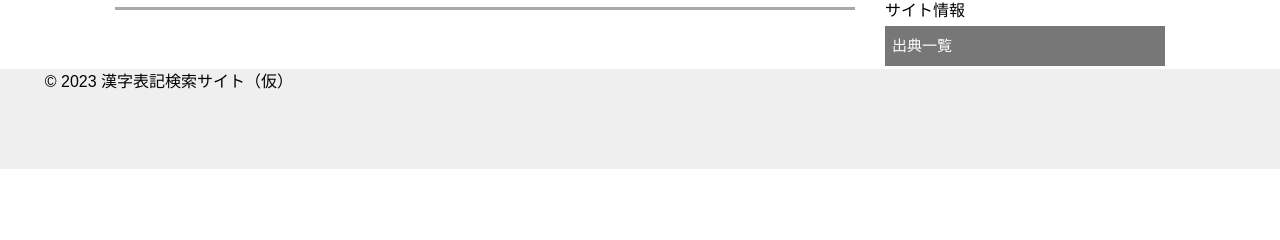
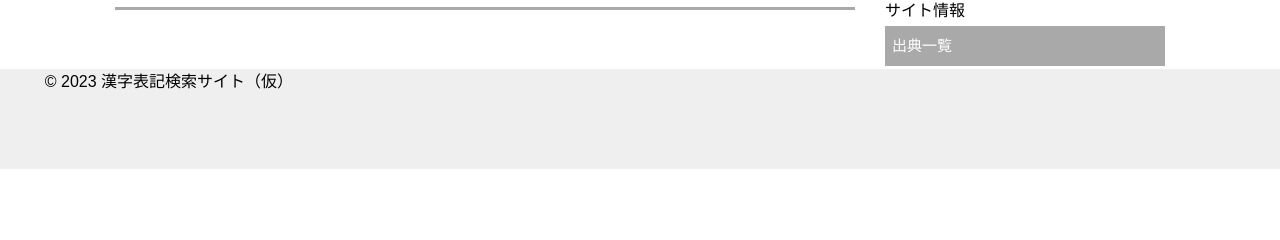
Before and after one commit to Moctai/kanjiproject, a Django app: template kanjiapp/templates/tags.html in a window 1280 px wide, with the pointer over the restyled element. Shown: the part 230-470 px from the top of the page. Run offline with Django 4.2, Linux system fonts and the light colour scheme; the template is opened without the code that fills it, so the values that code supplies are empty.

Commit message:
style.css

```diff
--- a/kanjiapp/static/css/style.css
+++ b/kanjiapp/static/css/style.css
@@ -117,7 +117,7 @@ select {
 }
 
 .menu_list li a:hover {
-    background-color: #777;
+    background-color: darkgray;
     color: #FFF;
 }
 
```
